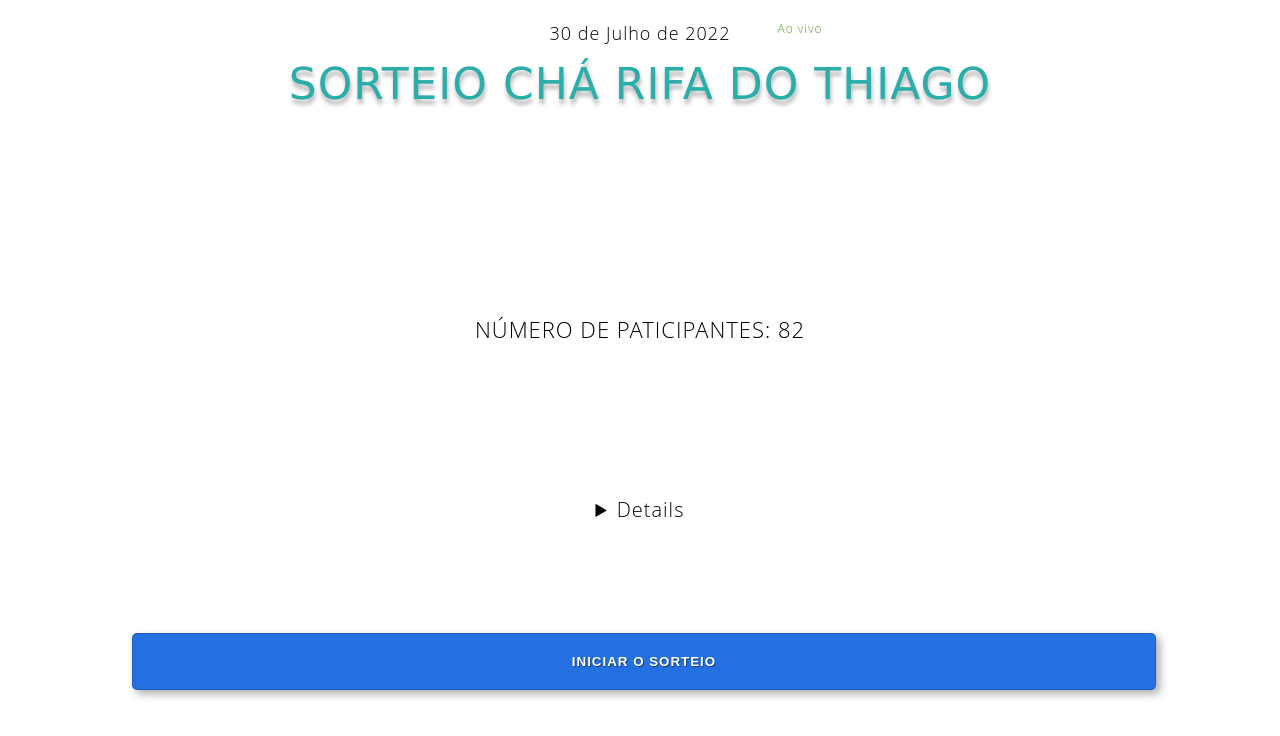
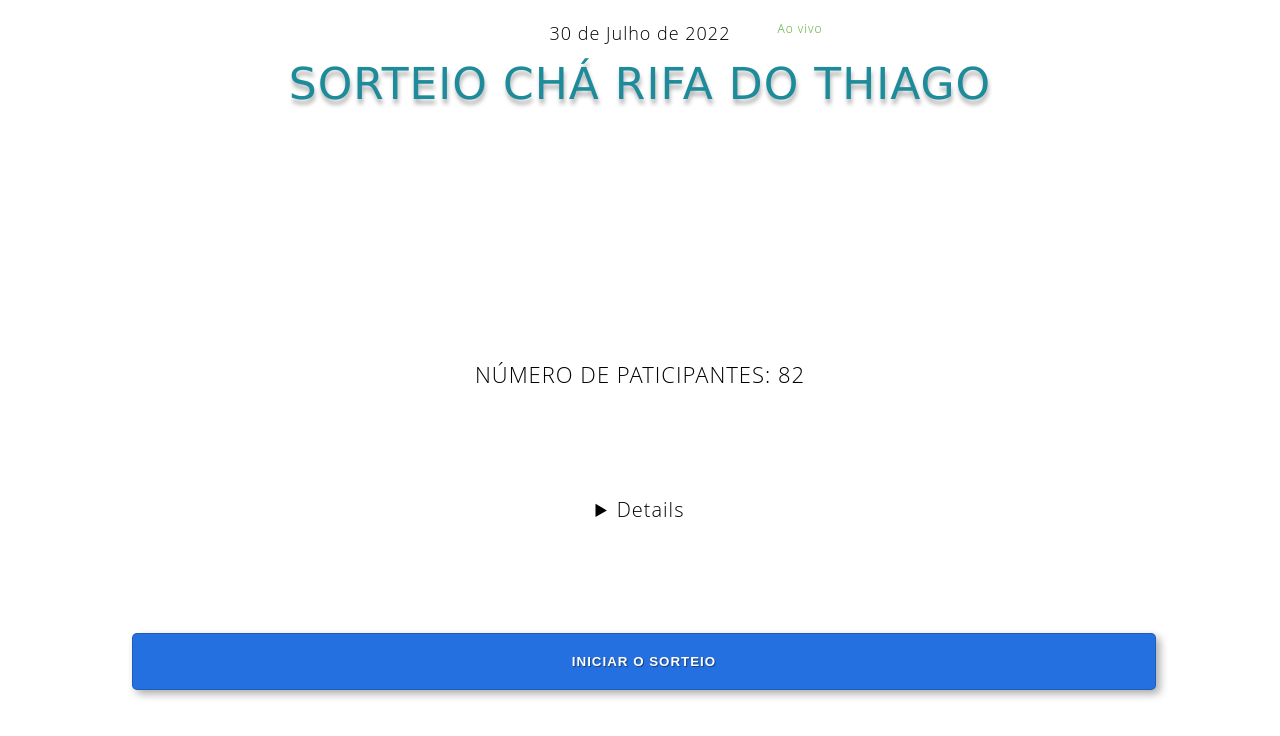
Before and after one commit to Cesar-Felizardo/sorteio, a plain HTML site: page index.html in a window 1280 px wide. Drawn offline with Linux system fonts and the light colour scheme.

Commit message:
Update style.css

```diff
--- a/style.css
+++ b/style.css
@@ -17,7 +17,7 @@ body {
 
 header {
     text-emphasis: center !important;
-    color: rgb(43, 173, 169);
+    color: rgb(30, 139, 155);
     font-size: 26px;
     width: 89vw;
 }
@@ -67,6 +67,7 @@ header {
     z-index: -1;
     color: rgb(0, 0, 0);
     font-size: 22px;
+    font-weight: bold;
 }
 
 main {
@@ -102,7 +103,7 @@ main {
     padding: 0px 80px;
     line-height: 40px;
     font-weight: 200;
-    margin-top: -40px;
+    margin-top: 50px;
 }
 
 .containerH1 {
```
